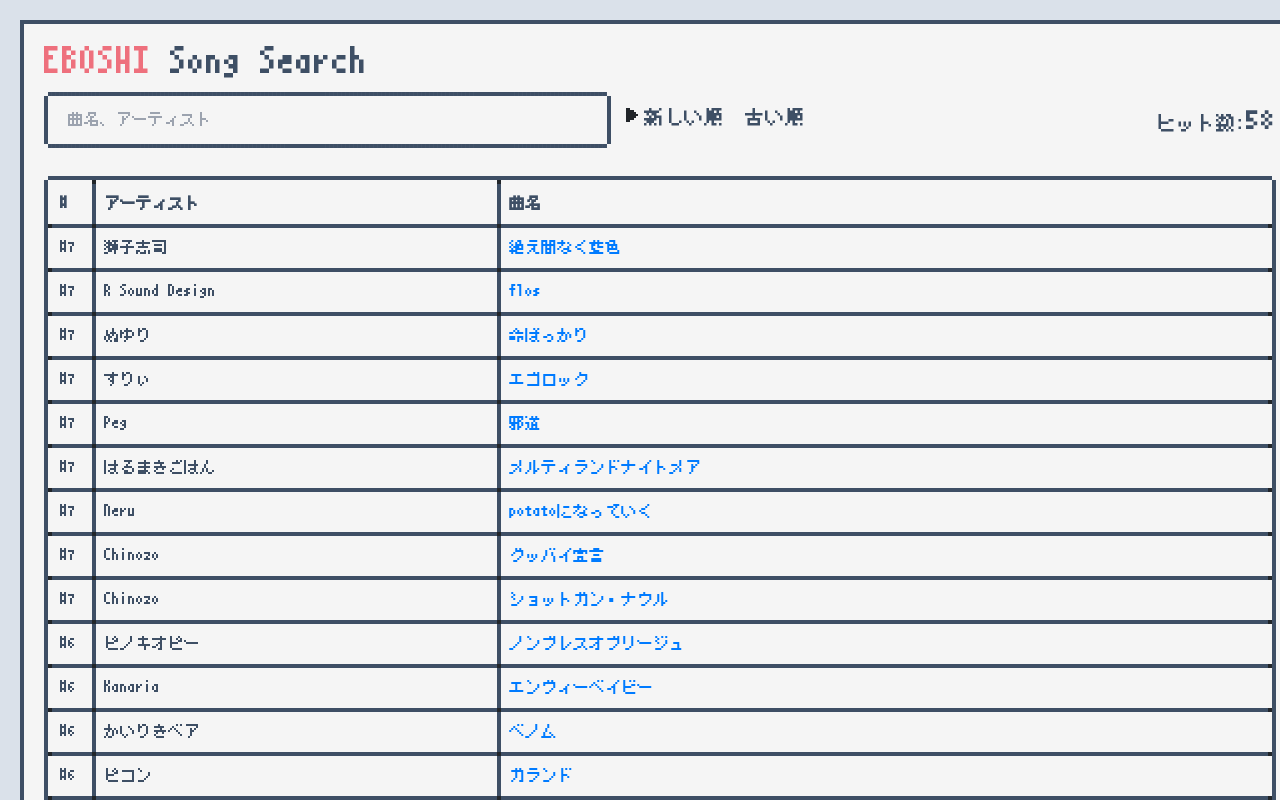
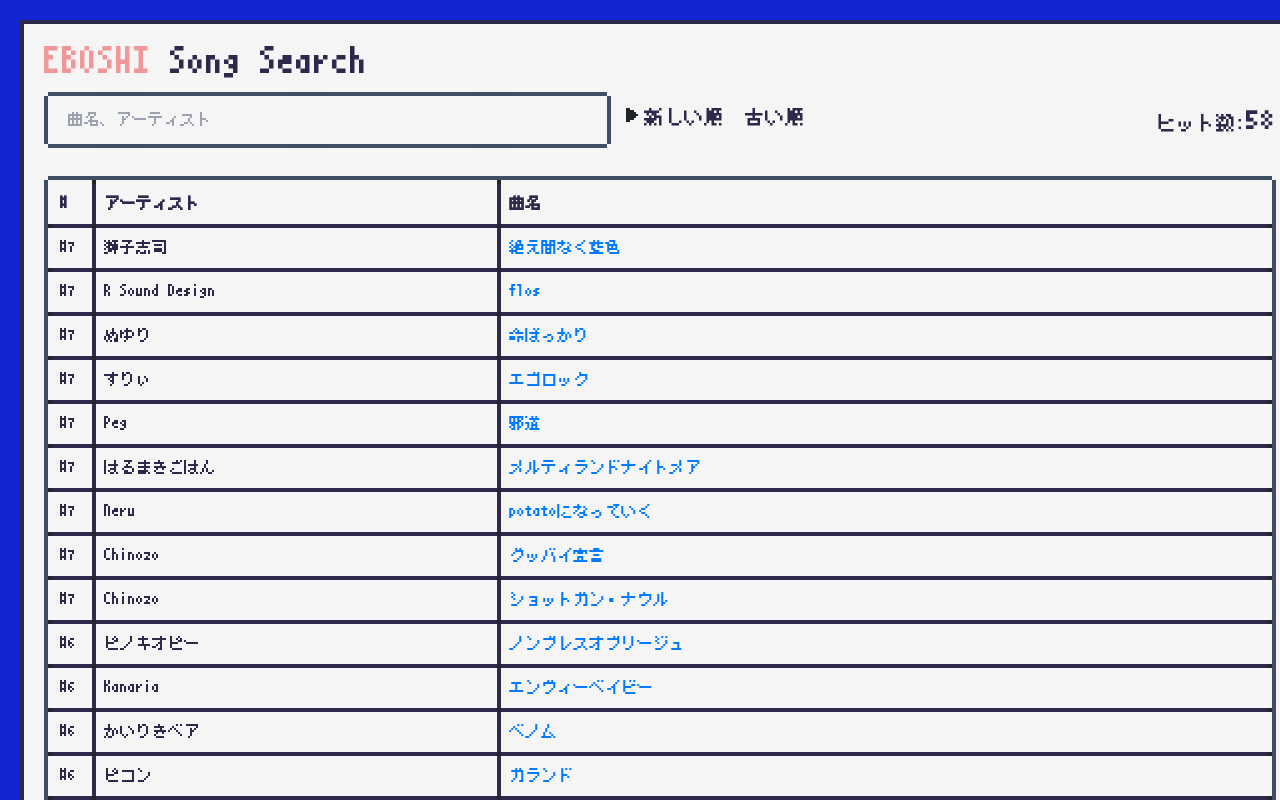
Before and after one commit to dairappa/eboshi-song-search, a Next.js app: page / in a window 1280 px wide. Shown: the top 800 px of the page. Built offline with nearby package versions, Linux system fonts and the light colour scheme.

Commit message:
カラースキーマを立ち絵に合わせて調整

```diff
--- a/styles/global.scss
+++ b/styles/global.scss
@@ -2,10 +2,10 @@
 @tailwind components;
 @tailwind utilities;
 
-$main-color: #3e4f65;
-$sub-color: #dae1ea;
+$main-color: #2C294B;
+$sub-color: #1324D3;
 $subsub-color: #f5f5f5;
-$accent-color: #ee707d;
+$accent-color: #EF9799;
 
 .misaki {
   font-family: 'misakigothic', sans-serif;
```
